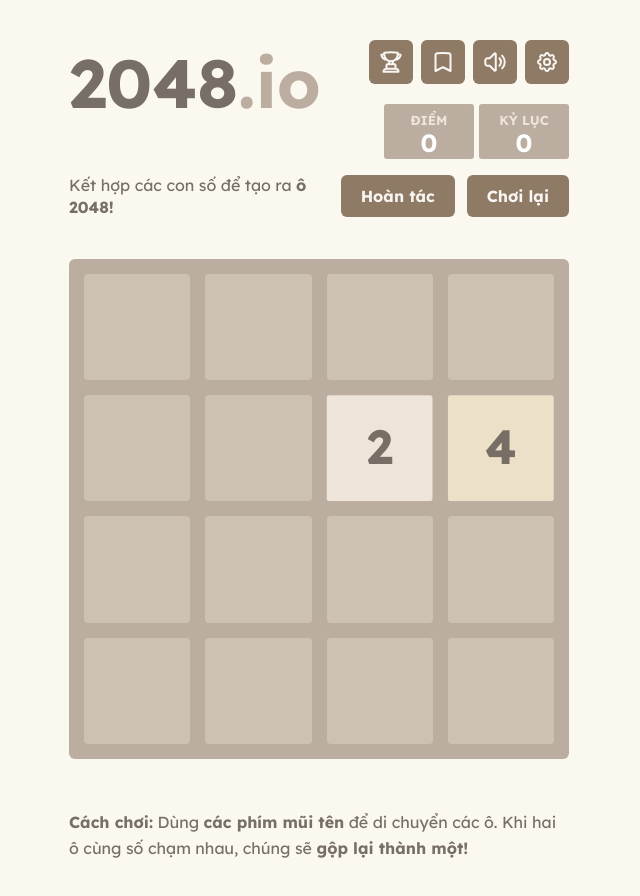
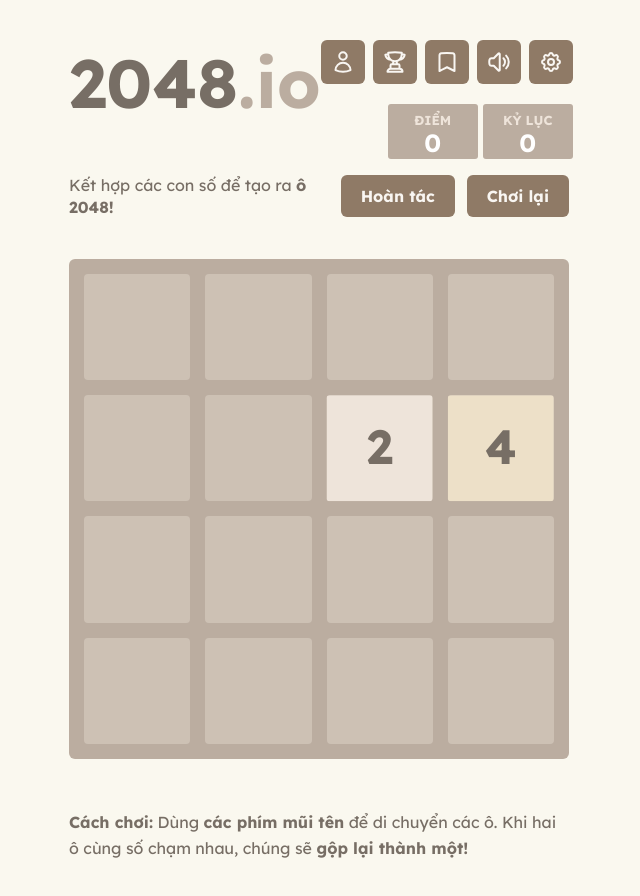
Before and after one commit to jet2511/2048, a website built with Vite: page index.html in a window 1280 px wide. Shown: the whole page, without its empty margins (321-961 px from the left). Built offline with nearby package versions, Linux system fonts and the light colour scheme; some packages are replaced by stand-ins of ours; no server answers.

Commit message:
fix: add profile-toggle button styling to ui.css

```diff
--- a/assets/css/ui.css
+++ b/assets/css/ui.css
@@ -109,7 +109,7 @@ body.dark-mode .score-container .score-addition {
     align-items: center;
 }
 
-.settings-toggle, .mute-toggle, .leaderboard-toggle, .save-load-toggle, .undo-button, .restart-button, .size-option, .theme-toggle, .mode-option, .skin-option {
+.settings-toggle, .mute-toggle, .profile-toggle, .leaderboard-toggle, .save-load-toggle, .undo-button, .restart-button, .size-option, .theme-toggle, .mode-option, .skin-option {
     background: var(--button-bg);
     border-radius: 6px;
     padding: 0 20px;
@@ -128,28 +128,28 @@ body.dark-mode .score-container .score-addition {
     white-space: nowrap;
 }
 
-.settings-toggle, .mute-toggle, .leaderboard-toggle, .save-load-toggle {
+.settings-toggle, .mute-toggle, .profile-toggle, .leaderboard-toggle, .save-load-toggle {
     padding: 0 !important;
     width: 44px;
     height: 44px;
     line-height: 44px;
 }
 
-.settings-toggle svg, .mute-toggle svg, .leaderboard-toggle svg, .save-load-toggle svg {
+.settings-toggle svg, .mute-toggle svg, .profile-toggle svg, .leaderboard-toggle svg, .save-load-toggle svg {
     width: 24px;
     height: 24px;
     transition: transform 0.4s ease;
 }
 
-.settings-toggle:hover svg, .mute-toggle:hover svg, .leaderboard-toggle:hover svg, .save-load-toggle:hover svg {
+.settings-toggle:hover svg, .mute-toggle:hover svg, .profile-toggle:hover svg, .leaderboard-toggle:hover svg, .save-load-toggle:hover svg {
     transform: rotate(15deg) scale(1.1);
 }
 
-.settings-toggle:hover, .mute-toggle:hover, .leaderboard-toggle:hover, .save-load-toggle:hover, .undo-button:hover, .restart-button:hover, .size-option:hover, .theme-toggle:hover, .mode-option:hover, .skin-option:hover {
+.settings-toggle:hover, .mute-toggle:hover, .profile-toggle:hover, .leaderboard-toggle:hover, .save-load-toggle:hover, .undo-button:hover, .restart-button:hover, .size-option:hover, .theme-toggle:hover, .mode-option:hover, .skin-option:hover {
     background: var(--button-hover);
 }
 
-.settings-toggle:active, .mute-toggle:active, .leaderboard-toggle:active, .save-load-toggle:active, .undo-button:active, .restart-button:active, .size-option:active, .theme-toggle:active, .mode-option:active, .skin-option:active {
+.settings-toggle:active, .mute-toggle:active, .profile-toggle:active, .leaderboard-toggle:active, .save-load-toggle:active, .undo-button:active, .restart-button:active, .size-option:active, .theme-toggle:active, .mode-option:active, .skin-option:active {
     transform: scale(0.95);
 }
 
```
